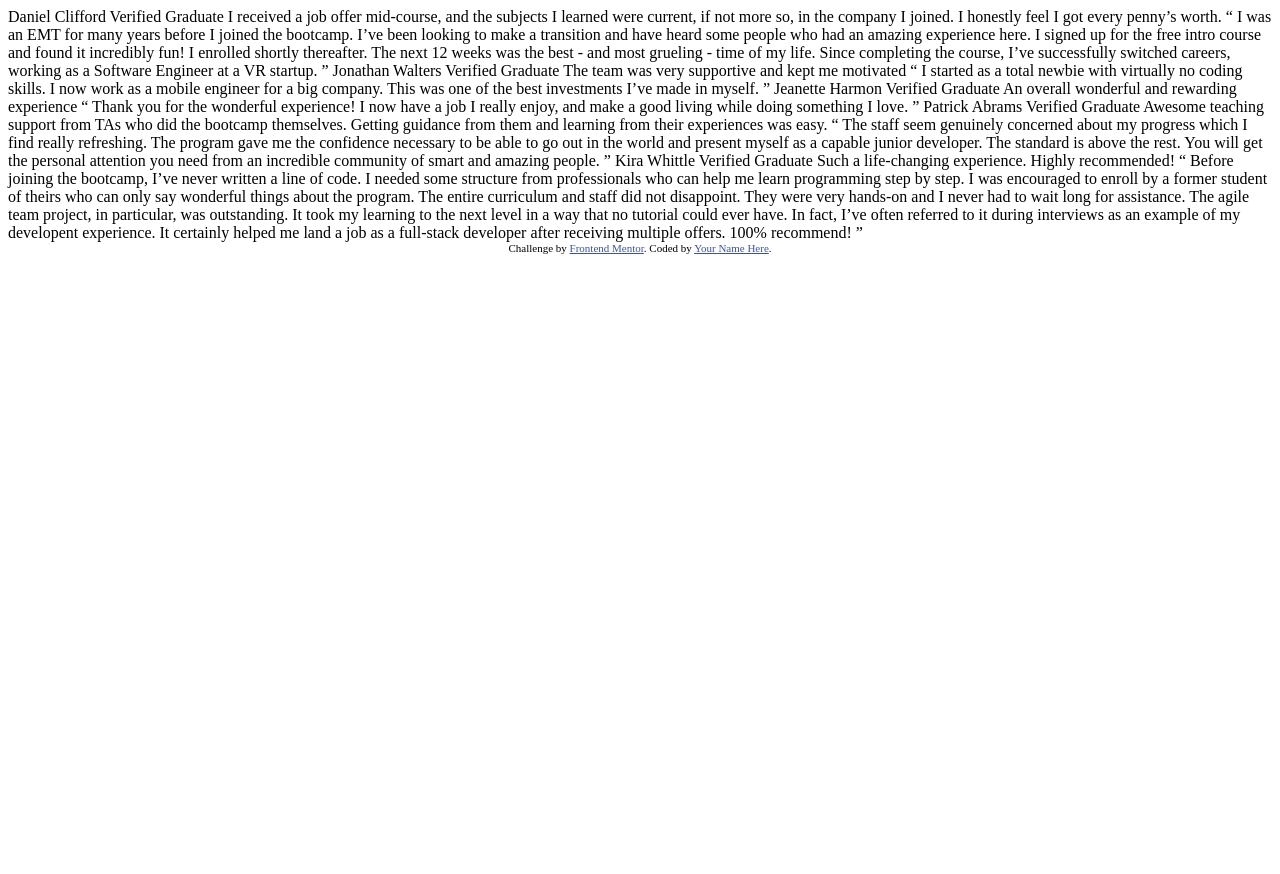
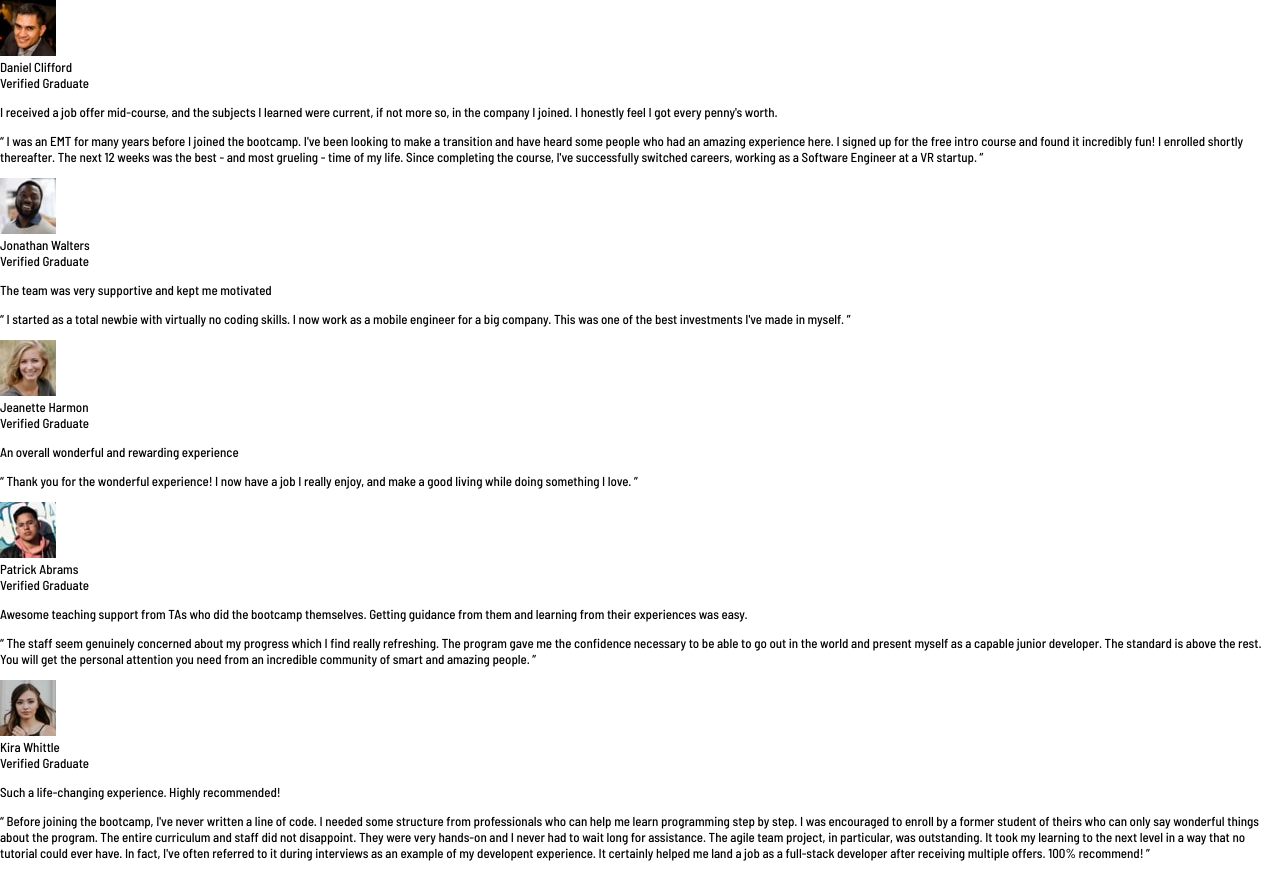
Before and after one commit to xapzx/testimonials-grid-section, a plain HTML site: page index.html in a window 1280 px wide. Before the commit the page ends 800 px from the top, so only its background shows below. Drawn offline with Linux system fonts and the light colour scheme.

Commit message:
Wrote up the HTML mark up

```diff
--- a/index.html
+++ b/index.html
@@ -5,72 +5,89 @@
   <meta name="viewport" content="width=device-width, initial-scale=1.0"> <!-- displays site properly based on user's device -->
 
   <link rel="icon" type="image/png" sizes="32x32" href="./images/favicon-32x32.png">
-
+  <link rel="stylesheet" href="styles.css">
+  <link rel="preconnect" href="https://fonts.googleapis.com">
+  <link rel="preconnect" href="https://fonts.gstatic.com" crossorigin>
+  <link href="https://fonts.googleapis.com/css2?family=Barlow+Semi+Condensed:wght@500;600&display=swap" rel="stylesheet">
   <title>Frontend Mentor | [Challenge Name Here]</title>
-
-  <!-- Feel free to remove these styles or customise in your own stylesheet 👍 -->
-  <style>
-    .attribution { font-size: 11px; text-align: center; }
-    .attribution a { color: hsl(228, 45%, 44%); }
-  </style>
 </head>
 <body>
-  Daniel Clifford
-  Verified Graduate
-
-  I received a job offer mid-course, and the subjects I learned were current, if not more so,
-  in the company I joined. I honestly feel I got every penny’s worth.
-
-  “ I was an EMT for many years before I joined the bootcamp. I’ve been looking to make a
-  transition and have heard some people who had an amazing experience here. I signed up
-  for the free intro course and found it incredibly fun! I enrolled shortly thereafter.
-  The next 12 weeks was the best - and most grueling - time of my life. Since completing
-  the course, I’ve successfully switched careers, working as a Software Engineer at a VR startup. ”
-
-  Jonathan Walters
-  Verified Graduate
-
-  The team was very supportive and kept me motivated
-
-  “ I started as a total newbie with virtually no coding skills. I now work as a mobile engineer
-  for a big company. This was one of the best investments I’ve made in myself. ”
-
-  Jeanette Harmon
-  Verified Graduate
-
-  An overall wonderful and rewarding experience
-
-  “ Thank you for the wonderful experience! I now have a job I really enjoy, and make a good living
-  while doing something I love. ”
-
-  Patrick Abrams
-  Verified Graduate
-
-  Awesome teaching support from TAs who did the bootcamp themselves. Getting guidance from them and
-  learning from their experiences was easy.
-
-  “ The staff seem genuinely concerned about my progress which I find really refreshing. The program
-  gave me the confidence necessary to be able to go out in the world and present myself as a capable
-  junior developer. The standard is above the rest. You will get the personal attention you need from
-  an incredible community of smart and amazing people. ”
-
-  Kira Whittle
-  Verified Graduate
-
-  Such a life-changing experience. Highly recommended!
-
-  “ Before joining the bootcamp, I’ve never written a line of code. I needed some structure from
-  professionals who can help me learn programming step by step. I was encouraged to enroll by a former
-  student of theirs who can only say wonderful things about the program. The entire curriculum and staff
-  did not disappoint. They were very hands-on and I never had to wait long for assistance. The agile team
-  project, in particular, was outstanding. It took my learning to the next level in a way that no tutorial
-  could ever have. In fact, I’ve often referred to it during interviews as an example of my developent
-  experience. It certainly helped me land a job as a full-stack developer after receiving multiple offers.
-  100% recommend! ”
-
-  <div class="attribution">
-    Challenge by <a href="https://www.frontendmentor.io?ref=challenge" target="_blank">Frontend Mentor</a>.
-    Coded by <a href="#">Your Name Here</a>.
-  </div>
+  <main>
+    <div class="card">
+      <div class="author">
+        <img src="images/image-daniel.jpg" alt="Image of Daniel">
+        <div class="author-info">
+          <div class="author-name">Daniel Clifford</div>
+          <div class="author-title">Verified Graduate</div>
+        </div>
+        <p class="author-review">
+          I received a job offer mid-course, and the subjects I learned were current, if not more so, in the company I joined. I honestly feel I got every penny's worth.
+        </p>
+        <p class="author-desc">
+          “ I was an EMT for many years before I joined the bootcamp. I've been looking to make a transition and have heard some people who had an amazing experience here. I signed up for the free intro course and found it incredibly fun! I enrolled shortly thereafter. The next 12 weeks was the best - and most grueling - time of my life. Since completing the course, I've successfully switched careers, working as a Software Engineer at a VR startup. ”
+        </p>
+      </div>
+    </div>
+    <div class="card">
+      <div class="author">
+        <img src="images/image-jonathan.jpg" alt="Image of Jonathan">
+        <div class="author-info">
+          <div class="author-name">Jonathan Walters</div>
+          <div class="author-title">Verified Graduate</div>
+        </div>
+        <p class="author-review">
+          The team was very supportive and kept me motivated
+        </p>
+        <p class="author-desc">
+          “ I started as a total newbie with virtually no coding skills. I now work as a mobile engineer for a big company. This was one of the best investments I've made in myself. ”
+        </p>
+      </div>
+    </div>
+    <div class="card">
+      <div class="author">
+        <img src="images/image-jeanette.jpg" alt="Image of Jeanette">
+        <div class="author-info">
+          <div class="author-name">Jeanette Harmon</div>
+          <div class="author-title">Verified Graduate</div>
+        </div>
+        <p class="author-review">
+          An overall wonderful and rewarding experience
+        </p>
+        <p class="author-desc">
+          “ Thank you for the wonderful experience! I now have a job I really enjoy, and make a good living while doing something I love. ”
+        </p>
+      </div>
+    </div>
+    <div class="card">
+      <div class="author">
+        <img src="images/image-patrick.jpg" alt="Image of Patrick">
+        <div class="author-info">
+          <div class="author-name">Patrick Abrams</div>
+          <div class="author-title">Verified Graduate</div>
+        </div>
+        <p class="author-review">
+          Awesome teaching support from TAs who did the bootcamp themselves. Getting guidance from them and learning from their experiences was easy.
+        </p>
+        <p class="author-desc">
+          “ The staff seem genuinely concerned about my progress which I find really refreshing. The program gave me the confidence necessary to be able to go out in the world and present myself as a capable junior developer. The standard is above the rest. You will get the personal attention you need from an incredible community of smart and amazing people. ”
+        </p>
+      </div>
+    </div>
+    <div class="card">
+      <div class="author">
+        <img src="images/image-kira.jpg" alt="Image of Kira">
+        <div class="author-info">
+          <div class="author-name">Kira Whittle</div>
+          <div class="author-title">Verified Graduate</div>
+        </div>
+        <p class="author-review">
+          Such a life-changing experience. Highly recommended!
+        </p>
+        <p class="author-desc">
+          “ Before joining the bootcamp, I've never written a line of code. I needed some structure from professionals who can help me learn programming step by step. I was encouraged to enroll by a former student of theirs who can only say wonderful things about the program. The entire curriculum and staff did not disappoint. They were very hands-on and I never had to wait long for assistance. The agile team project, in particular, was outstanding. It took my learning to the next level in a way that no tutorial could ever have. In fact, I've often referred to it during interviews as an example of my developent experience. It certainly helped me land a job as a full-stack developer after receiving multiple offers. 100% recommend! ”
+        </p>
+      </div>
+    </div>
+  </main>
 </body>
 </html>
--- /dev/null
+++ b/styles.css
@@ -0,0 +1,30 @@
+:root {
+    /* Primary */
+    --moderate-violet: hsl(263, 55%, 52%);
+    --very-dark-grayish-blue: hsl(217, 19%, 35%);
+    --very-dark-blackish-blue: hsl(219, 29%, 14%);
+    --white: hsl(0, 0%, 100%);
+
+    /* Neutral */
+    --light-gray: hsl(0, 0%, 81%);
+    --light-grayish-blue: hsl(210, 46%, 95%);
+}
+
+html {
+    box-sizing: border-box;
+}
+
+*, *:before, *:after {
+    box-sizing: inherit;
+}
+
+body {
+    margin: 0;
+    font-family: 'Barlow Semi Condensed', sans-serif;
+    font-size: 13px;
+    min-height: 100vh;
+}
+
+main {
+    display: grid;
+}
```
